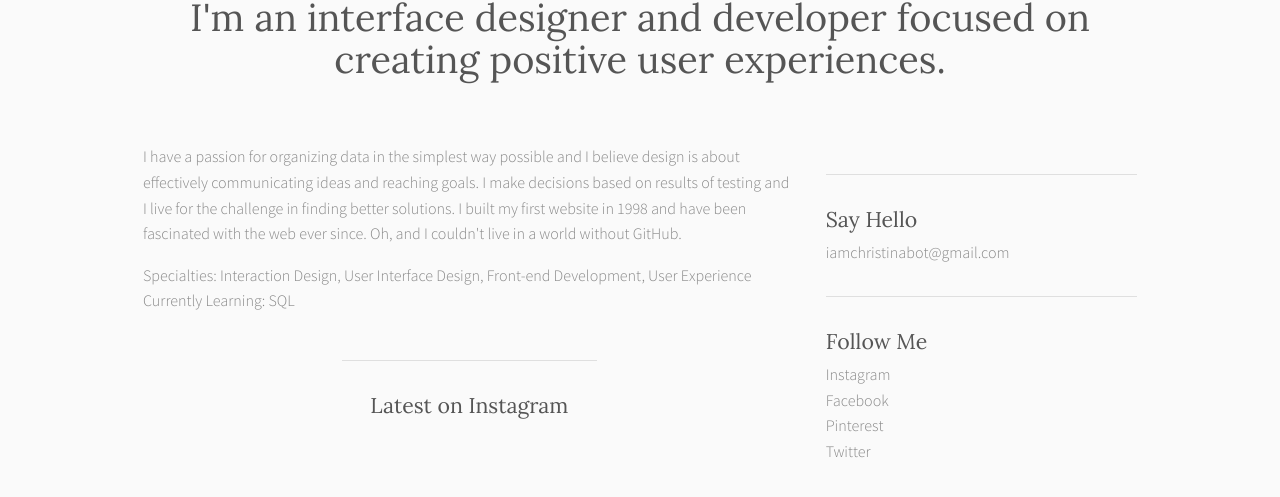
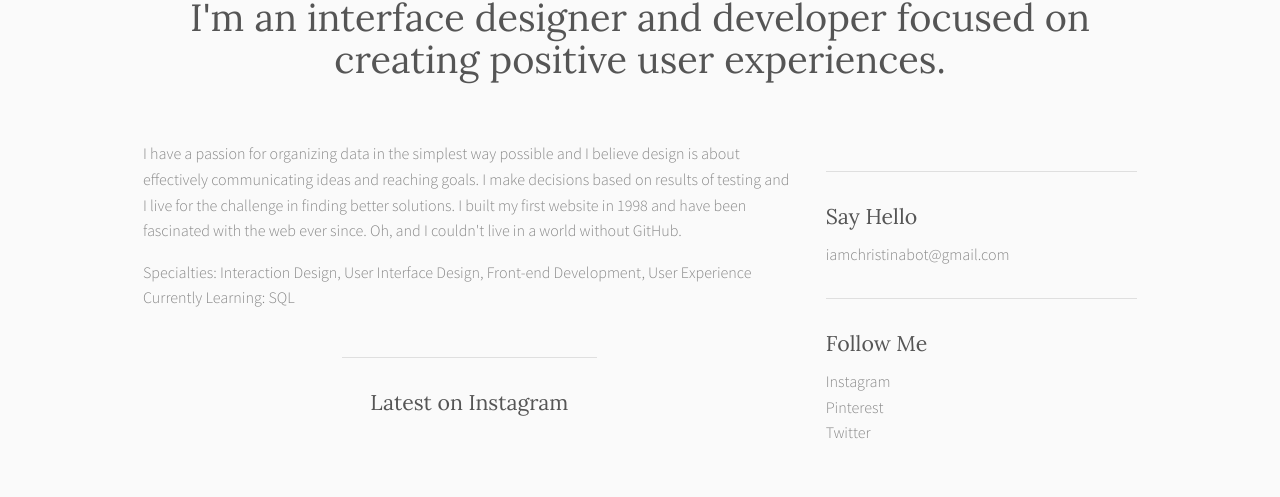
Before and after one commit to iamchristinabot/iamchristinabot.github.io, a Jekyll site: the page built from about.html, in a window 1280 px wide. Shown: the part 292-789 px from the top of the page. Built offline with Jekyll 4.4.1, drawn with Linux system fonts in a browser that asks for light colours; nearby versions of some CDN libraries.

Commit message:
Update typography scale

```diff
--- a/_includes/post-sidebar-categories.html
+++ b/_includes/post-sidebar-categories.html
@@ -1,4 +1,4 @@
-<h5>Categories</h5>
+<h4>Categories</h4>
 <ul class="no-bullets">
   <li>
     <a href="/blog/web-development">Web Development</a>
--- a/_includes/post-sidebar-email.html
+++ b/_includes/post-sidebar-email.html
@@ -1,4 +1,4 @@
-<h5>Say Hello</h5>
+<h4>Say Hello</h4>
 <ul class="no-bullets">
   <li>
     <a href="mailto:iamchristinabot@gmail.com">iamchristinabot@gmail.com</a>
--- a/_includes/post-sidebar-social.html
+++ b/_includes/post-sidebar-social.html
@@ -1,11 +1,11 @@
-<h5>Follow Me</h5>
+<h4>Follow Me</h4>
 <ul class="no-bullets">
   <li>
     <a href="https://www.instagram.com/iamchristinabot/">Instagram</a>
   </li>
-  <li>
+  <!-- <li>
     <a href="https://www.facebook.com/iamchristinabot">Facebook</a>
-  </li>
+  </li> -->
   <li>
     <a href="https://www.pinterest.com/iamchristinabot/">Pinterest</a>
   </li>
--- a/_layouts/post.html
+++ b/_layouts/post.html
@@ -13,7 +13,7 @@
           <div class="col-sm-9 col-centered">
             <div class="card">
               <!-- One -->
-              <h1>{{ page.title }}</h1>
+              <h2>{{ page.title }}</h2>
               <p>{{ content }}</p>
             </div>
           </div>
--- a/_sass/typography.scss
+++ b/_sass/typography.scss
@@ -51,7 +51,7 @@
   font-style: normal;
 }
 
-h1, h2 {
+h1 {
   font-size: 2.441em;
   font-weight: normal;
   line-height: 1.1;
@@ -61,33 +61,43 @@
   }
 }
 
-h3 {
+h2 {
+  font-size: 1.953em;
   font-weight: normal;
-  font-size: 1.953em;
   line-height: 1.1;
-  margin: 0 0 3px;
+  margin: 0;
   @include breakp($bp-medium){
     font-size: 2.369em;
   }
 }
 
-h4 {
+h3 {
   font-weight: normal;
   font-size: 1.563em;
-  line-height: 1.5;
-  margin: 5px 0px 8px 0px;
+  line-height: 1.1;
+  margin: 0 0 3px;
   @include breakp($bp-medium){
     font-size: 1.777em;
   }
 }
 
-h5 {
+h4 {
   font-weight: normal;
   font-size: 1.25em;
   line-height: 1.5;
+  margin: 5px 0px 8px 0px;
+  @include breakp($bp-medium){
+    font-size: 1.333em;
+  }
+}
+
+h5 {
+  font-weight: normal;
+  font-size: 1em;
+  line-height: 1.5;
   margin: 0 0 3px;
   @include breakp($bp-medium){
-    font-size: 1.333em;
+    font-size: 1em;
   }
 }
 
--- a/about.html
+++ b/about.html
@@ -11,9 +11,9 @@
     <div class="row">
       <div class="col-sm-12">
         <section>
-          <h3 class="text-center fadeInUp">
+          <h2 class="text-center fadeInUp">
             I'm an interface designer and developer focused on creating positive user experiences.
-          </h3>
+          </h2>
         </section>
       </div>
     </div>
@@ -28,7 +28,7 @@
         <div class="row">
           <div class="col-sm-5 col-centered text-center">
             <hr>
-            <h5>Latest on Instagram</h5>
+            <h4>Latest on Instagram</h4>
             <br>
           </div>
         </div>
```
